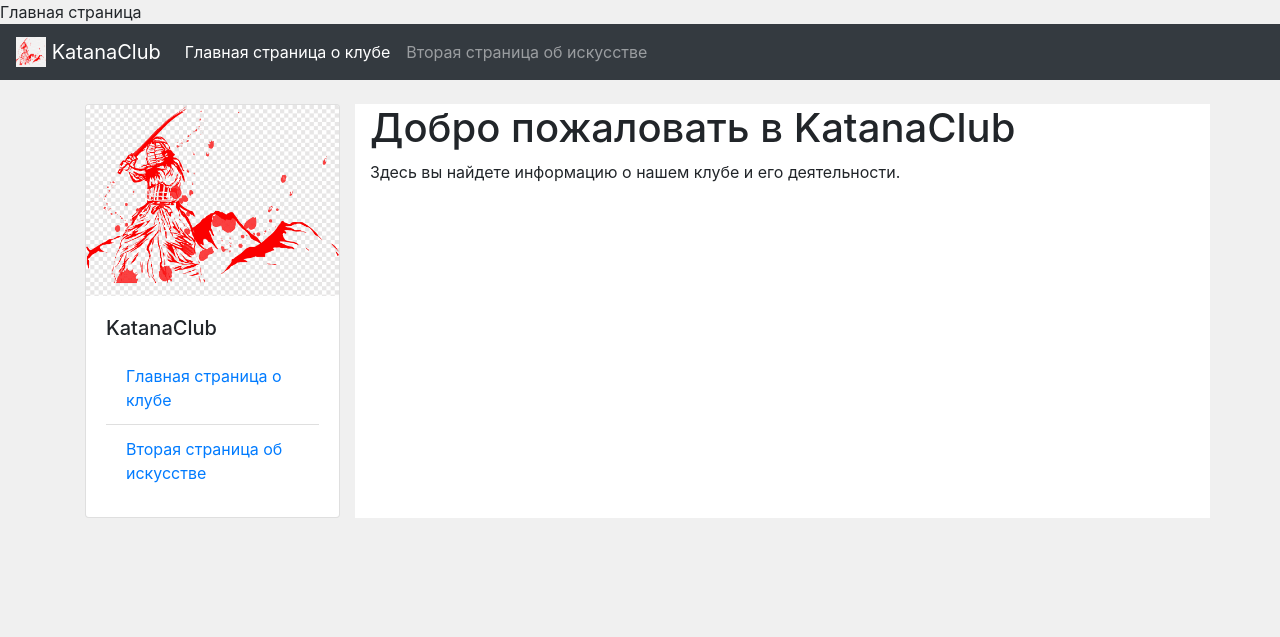
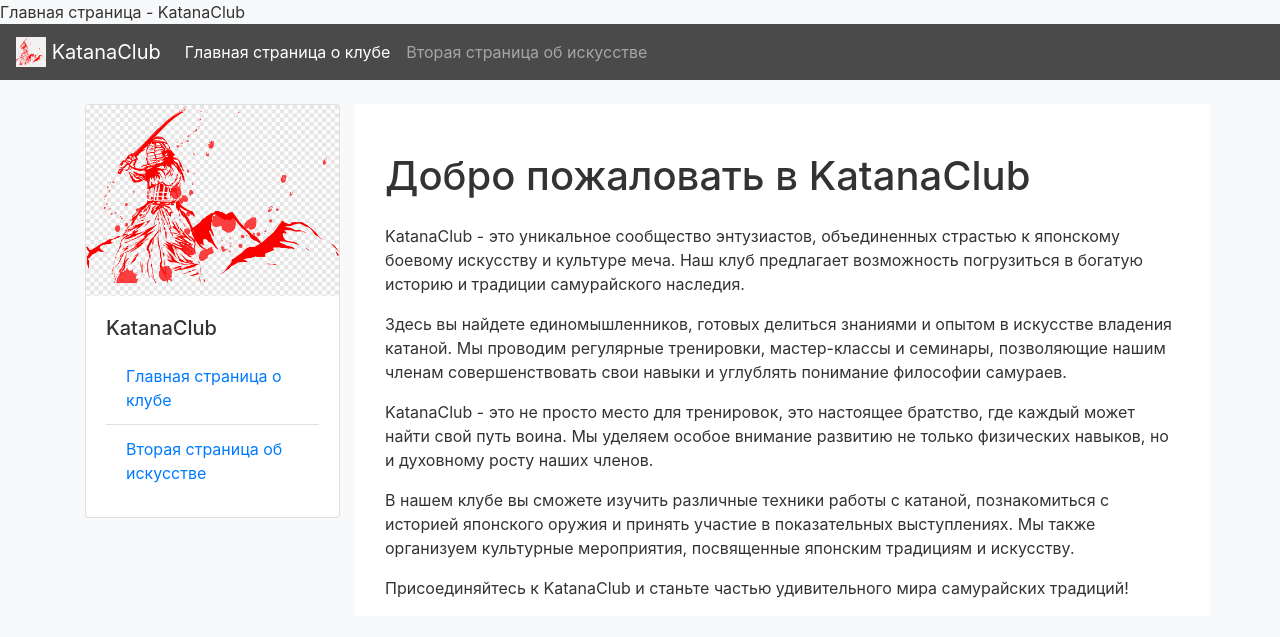
Before and after one commit to krylovolegv/DJ01_Django_first_project, a Django app: page / in a window 1280 px wide. Shown: the top 637 px of the page. Run offline with Django 5.2, Linux system fonts and the light colour scheme; some libraries are stand-ins or nearby versions.

Commit message:
add text

```diff
--- a/ZeroZeroCoder/myapp/static/myapp/css/maincss.css
+++ b/ZeroZeroCoder/myapp/static/myapp/css/maincss.css
@@ -1,10 +1,34 @@
-body{
-    background-color: #f0f0f0;
- }
- .sidebar {
-    background-color: #e0e0e0; /* Цвет для бокового меню */
+:root {
+    --primary-color: #4a4a4a;
+    --secondary-color: #e0e0e0;
+    --accent-color: #ff6b6b;
+    --text-color: #333;
+    --background-color: #f8f9fa;
+}
+
+body {
+    background-color: var(--background-color);
+    color: var(--text-color);
+}
+
+.sidebar {
+    background-color: var(--secondary-color);
 }
 
 main {
-    background-color: #ffffff; /* Белый цвет для основного содержимого */
+    background-color: #ffffff;
 }
+
+.navbar {
+    background-color: var(--primary-color) !important;
+}
+
+.btn-primary {
+    background-color: var(--accent-color);
+    border-color: var(--accent-color);
+}
+
+.btn-primary:hover {
+    background-color: darken(var(--accent-color), 10%);
+    border-color: darken(var(--accent-color), 10%);
+}
--- a/ZeroZeroCoder/myapp/templates/myapp/index.html
+++ b/ZeroZeroCoder/myapp/templates/myapp/index.html
@@ -1,7 +1,14 @@
 {% extends 'myapp/layoute.html' %}
 
-{% block title %}Главная страница{% endblock %}
+{% block title %}Главная страница - KatanaClub{% endblock %}
+
 {% block content %}
-<h1>Добро пожаловать в KatanaClub</h1>
-<p>Здесь вы найдете информацию о нашем клубе и его деятельности.</p>
+<div class="container mt-5">
+    <h1 class="mb-4">Добро пожаловать в KatanaClub</h1>
+    <p>KatanaClub - это уникальное сообщество энтузиастов, объединенных страстью к японскому боевому искусству и культуре меча. Наш клуб предлагает возможность погрузиться в богатую историю и традиции самурайского наследия.</p>
+    <p>Здесь вы найдете единомышленников, готовых делиться знаниями и опытом в искусстве владения катаной. Мы проводим регулярные тренировки, мастер-классы и семинары, позволяющие нашим членам совершенствовать свои навыки и углублять понимание философии самураев.</p>
+    <p>KatanaClub - это не просто место для тренировок, это настоящее братство, где каждый может найти свой путь воина. Мы уделяем особое внимание развитию не только физических навыков, но и духовному росту наших членов.</p>
+    <p>В нашем клубе вы сможете изучить различные техники работы с катаной, познакомиться с историей японского оружия и принять участие в показательных выступлениях. Мы также организуем культурные мероприятия, посвященные японским традициям и искусству.</p>
+    <p>Присоединяйтесь к KatanaClub и станьте частью удивительного мира самурайских традиций!</p>
+</div>
 {% endblock %}
```
Also changed, not shown: ZeroZeroCoder/myapp/templates/myapp/new_index.html (+10 -3 lines).
